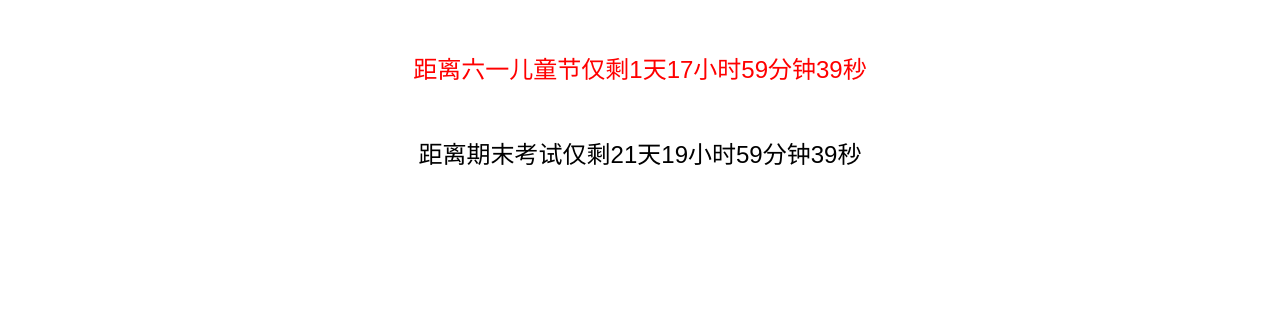
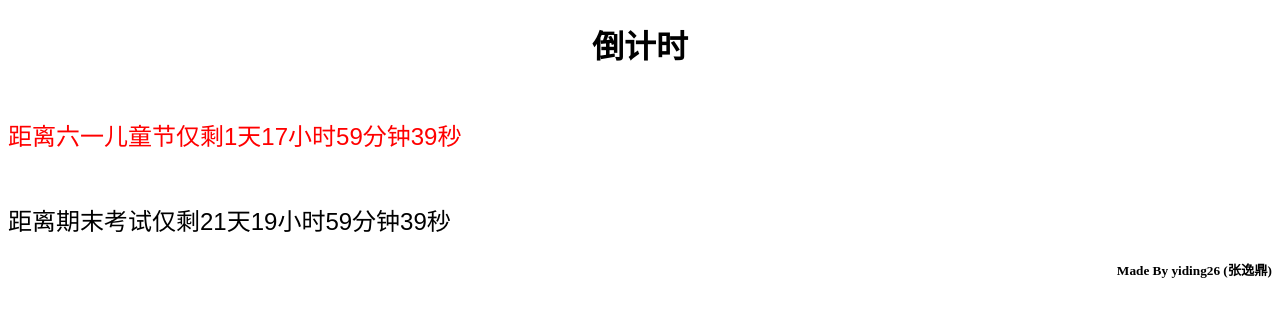
Before and after one commit to yiding26/yiding26.github.io, a plain HTML site: page daojishi.html in a window 1280 px wide. Drawn offline with Linux system fonts and the light colour scheme.

Commit message:
first commit

```diff
--- a/daojishi.html
+++ b/daojishi.html
@@ -3,15 +3,25 @@
     <head>
         <title>倒计时</title>
         <meta charset="UTF-8">
+        <style>
+            #title {
+                text-align: center;
+            }
+            #author {
+                text-align: right;
+            }
+        </style>
     </head>
     <body>
+        <h1 id="title">倒计时</h1>
         <div id="liuyi"></div>
         <div id="qimokaoshi"></div>
+        <h5 id="author">Made By yiding26 (张逸鼎)</h5>
     <script>
         function startCountdown(text, countDownDate, countdownElementId) {
             var countdownElement = document.getElementById(countdownElementId);
             countdownElement.style.fontFamily = "Arial, sans-serif";
-            countdownElement.style.textAlign = "center";
+            countdownElement.style.textAlign = "justify";
             countdownElement.style.fontSize = "24px";
             countdownElement.style.marginTop = "50px";
             var titleElement = document.getElementById("title");
```
